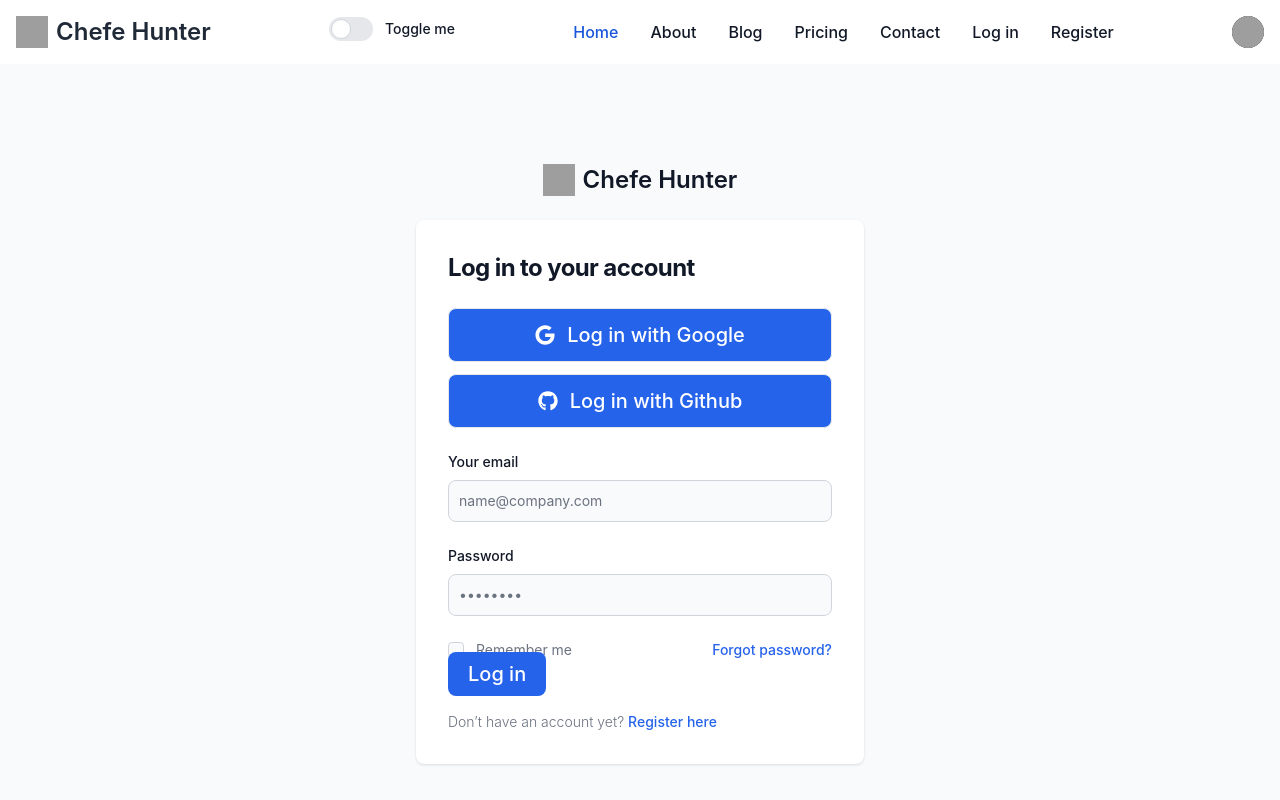
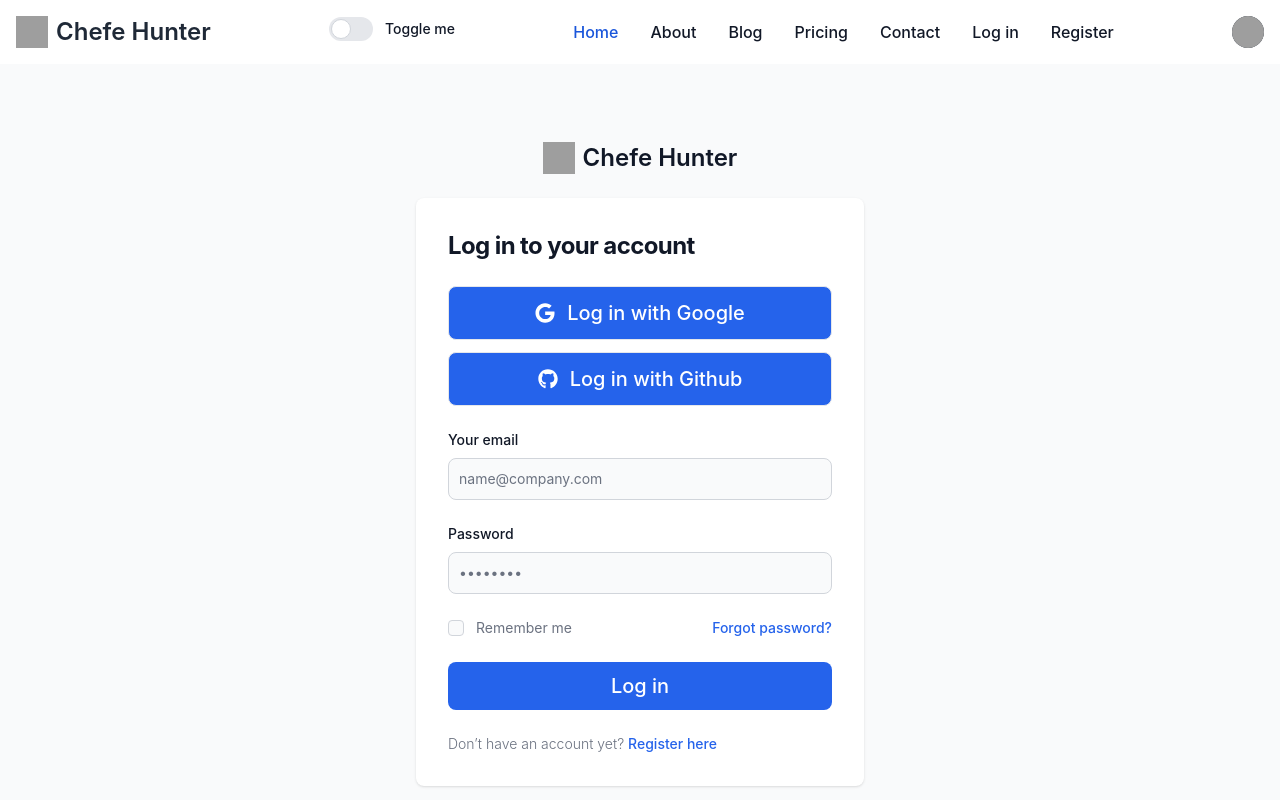
Before and after one commit to masudrahman-dev/chef-recipe-hunter-client, a React (Vite) app in the folder recepi-hunter-client/: page /login in a window 1280 px wide. Shown: the top 800 px of the page. Built offline with nearby package versions, Linux system fonts and the light colour scheme; grey boxes are pictures that could not be loaded.

Commit message:
login done bu email

```diff
--- a/recepi-hunter-client/src/contexts/AuthProvider.jsx
+++ b/recepi-hunter-client/src/contexts/AuthProvider.jsx
@@ -1,12 +1,20 @@
 /* eslint-disable react/prop-types */
 // eslint-disable-next-line no-unused-vars
 import React, { createContext } from "react";
-import { createUserWithEmailAndPassword, getAuth } from "firebase/auth";
+import {
+  createUserWithEmailAndPassword,
+  getAuth,
+  signInWithEmailAndPassword,
+} from "firebase/auth";
 import app from "../utils/firebase/firebase.config";
 export const AuthContext = createContext(null);
 const auth = getAuth(app);
+
 const AuthProvider = ({ children }) => {
-  const registerUser = (email,password) => {
+  const registerUser = (email, password) => {
+    return signInWithEmailAndPassword(auth, email, password);
+  };
+  const logIn = (email, password) => {
     return createUserWithEmailAndPassword(auth, email, password);
   };
 
--- a/recepi-hunter-client/src/pages/login/Login.jsx
+++ b/recepi-hunter-client/src/pages/login/Login.jsx
@@ -1,7 +1,28 @@
 import React from "react";
 import { Link } from "react-router-dom";
 import { FaGithub, FaGoogle } from "react-icons/fa";
+import { handler } from "daisyui";
+import { useContext } from "react";
+import { AuthContext } from "../../contexts/AuthProvider";
 const Login = () => {
+  const { logIn } = useContext(AuthContext);
+  const handleLogin = (e) => {
+    const form = e.target;
+    // const name = form.name.value;
+    const email = form.email.value;
+    const password = form.password.value;
+    console.log(email, password);
+    logIn(email, password)
+      .then((userCredential) => {
+        // Signed in
+        const user = userCredential.user;
+        // ...
+      })
+      .catch((error) => {
+        const errorCode = error.code;
+        const errorMessage = error.message;
+      });
+  };
   return (
     <div>
       <section className="bg-gray-50 dark:bg-gray-900">
@@ -22,7 +43,11 @@ const Login = () => {
               <h1 className="text-xl font-bold leading-tight tracking-tight text-gray-900 md:text-2xl dark:text-white">
                 Log in to your account
               </h1>
-              <form className="space-y-4 md:space-y-6" action="#">
+              <form
+                onSubmit={handleLogin}
+                className="space-y-4 md:space-y-6"
+                action="#"
+              >
                 <div className="font-medium flex flex-col gap-3  text-gray-900 dark:text-white ">
                   <Link
                     to="/login"
@@ -98,12 +123,12 @@ const Login = () => {
                     Forgot password?
                   </a>
                 </div>
-                <Link
+                <button
                   type="submit"
                   className="w-full text-white bg-primary-600 hover:bg-primary-700 md:text-xl focus:ring-4 focus:outline-none focus:ring-primary-300 font-medium rounded-lg  px-5 py-2.5 text-center dark:bg-primary-600 dark:hover:bg-primary-700 dark:focus:ring-primary-800"
                 >
                   Log in
-                </Link>
+                </button>
                 <p className="text-sm font-light text-gray-500 dark:text-gray-400">
                   Don’t have an account yet?{" "}
                   <Link
--- a/recepi-hunter-client/src/pages/register/Register.jsx
+++ b/recepi-hunter-client/src/pages/register/Register.jsx
@@ -15,6 +15,7 @@ const Register = () => {
     registerUser(email, password)
       .then((userCredential) => {
         // Signed in
+        console.log(userCredential);
         const user = userCredential.user;
         console.log(user);
       })
```
